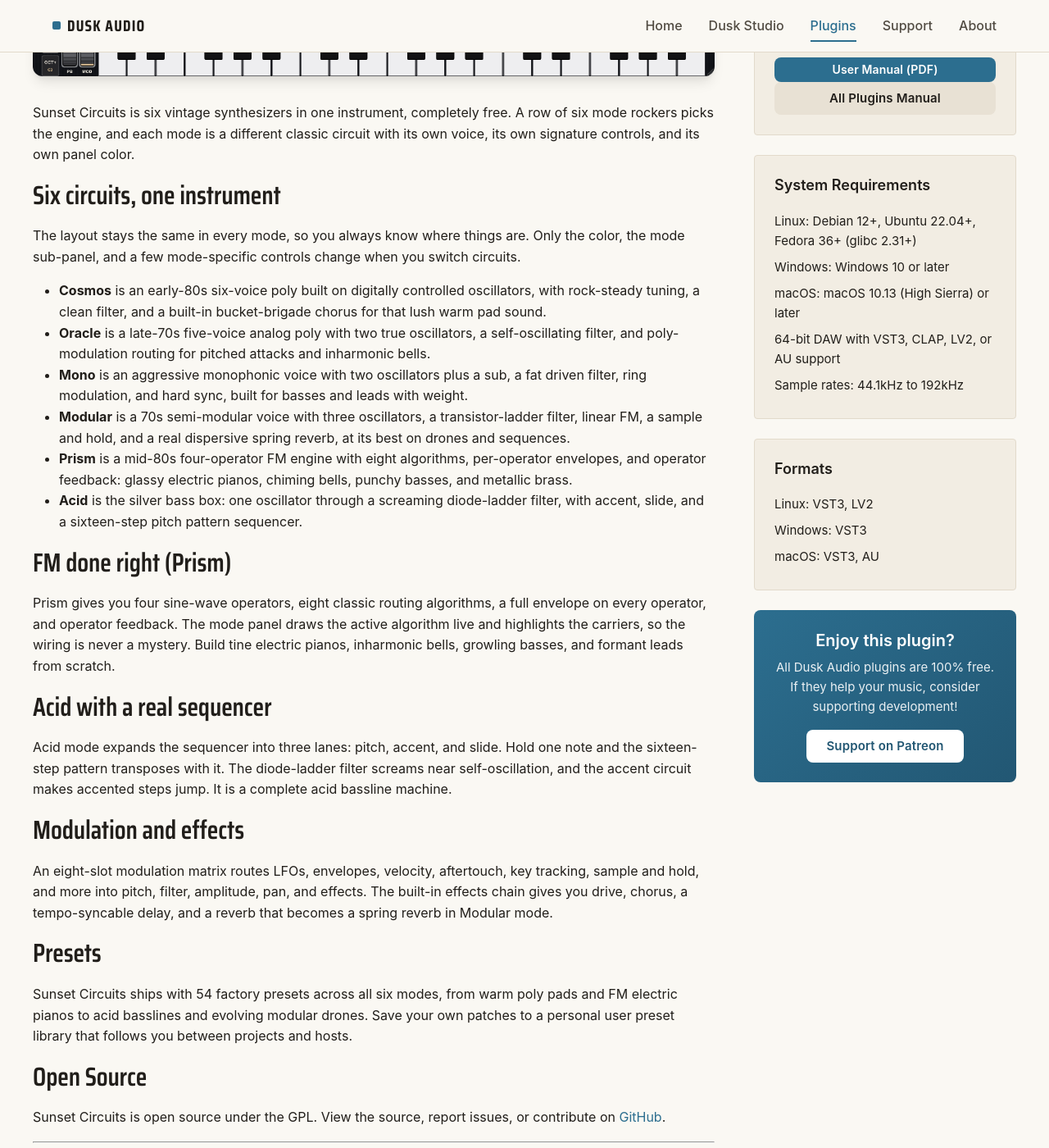
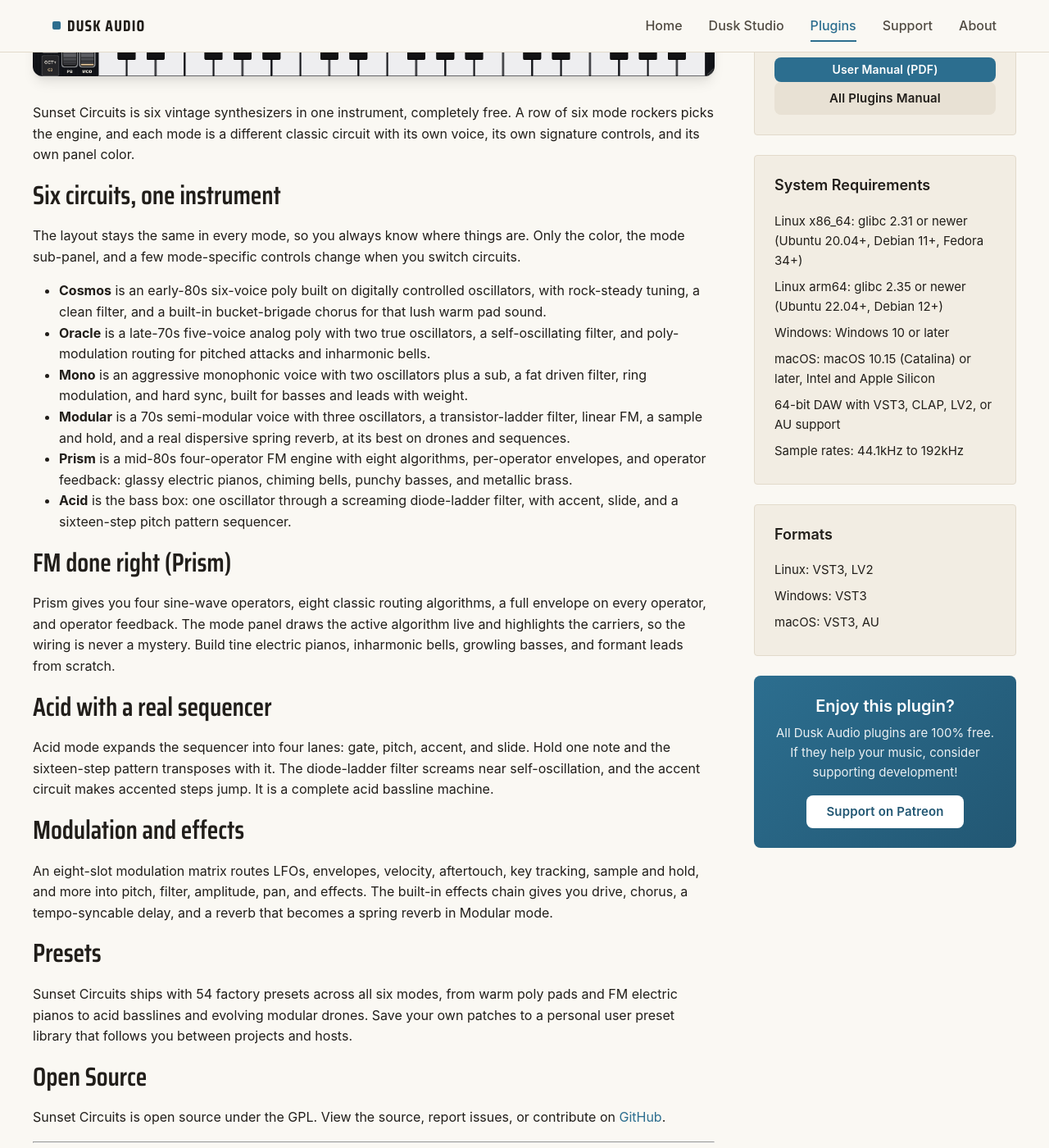
Before and after one commit to dusk-audio/dusk-audio.github.io, a Jekyll site: the page built from _plugins/sunset-circuits.md, in a window 1280 px wide and 1400 px high, scrolled down 772 px. Shown: the whole window at 82% size. Built offline with Jekyll 4.4.1, drawn with Linux system fonts in a browser that asks for light colours.

Commit message:
Correct Sunset Circuits page: Acid panel and lanes, macOS and Linux requirements

```diff
--- a/_plugins/sunset-circuits.md
+++ b/_plugins/sunset-circuits.md
@@ -38,9 +38,10 @@
   - Full automation support
 
 requirements:
-  - "Linux: Debian 12+, Ubuntu 22.04+, Fedora 36+ (glibc 2.31+)"
+  - "Linux x86_64: glibc 2.31 or newer (Ubuntu 20.04+, Debian 11+, Fedora 34+)"
+  - "Linux arm64: glibc 2.35 or newer (Ubuntu 22.04+, Debian 12+)"
   - "Windows: Windows 10 or later"
-  - "macOS: macOS 10.13 (High Sierra) or later"
+  - "macOS: macOS 10.15 (Catalina) or later, Intel and Apple Silicon"
   - "64-bit DAW with VST3, CLAP, LV2, or AU support"
   - "Sample rates: 44.1kHz to 192kHz"
 
@@ -81,7 +82,7 @@
 - **Mono** is an aggressive monophonic voice with two oscillators plus a sub, a fat driven filter, ring modulation, and hard sync, built for basses and leads with weight.
 - **Modular** is a 70s semi-modular voice with three oscillators, a transistor-ladder filter, linear FM, a sample and hold, and a real dispersive spring reverb, at its best on drones and sequences.
 - **Prism** is a mid-80s four-operator FM engine with eight algorithms, per-operator envelopes, and operator feedback: glassy electric pianos, chiming bells, punchy basses, and metallic brass.
-- **Acid** is the silver bass box: one oscillator through a screaming diode-ladder filter, with accent, slide, and a sixteen-step pitch pattern sequencer.
+- **Acid** is the bass box: one oscillator through a screaming diode-ladder filter, with accent, slide, and a sixteen-step pitch pattern sequencer.
 
 ## FM done right (Prism)
 
@@ -89,7 +90,7 @@
 
 ## Acid with a real sequencer
 
-Acid mode expands the sequencer into three lanes: pitch, accent, and slide. Hold one note and the sixteen-step pattern transposes with it. The diode-ladder filter screams near self-oscillation, and the accent circuit makes accented steps jump. It is a complete acid bassline machine.
+Acid mode expands the sequencer into four lanes: gate, pitch, accent, and slide. Hold one note and the sixteen-step pattern transposes with it. The diode-ladder filter screams near self-oscillation, and the accent circuit makes accented steps jump. It is a complete acid bassline machine.
 
 ## Modulation and effects
 
```
